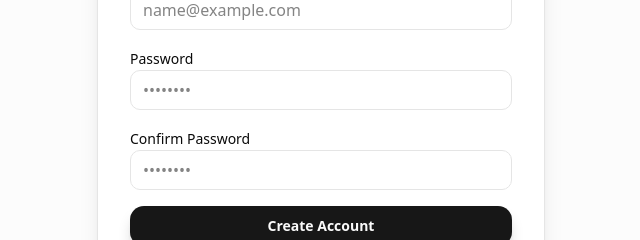
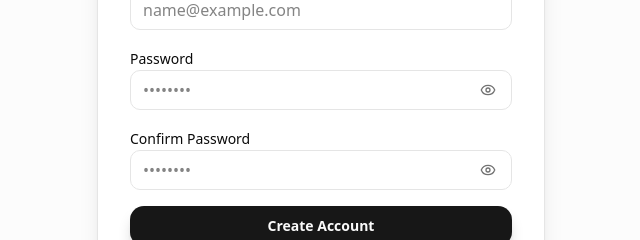
Before and after one commit to S-dev-coder/Expense-Tracker, a React app in the folder frontend/: page /register in a window 1280 px wide. Shown: the part 384-624 px from the top of the page, without its empty margins (319-959 px from the left). Built offline with nearby package versions, Linux system fonts and the light colour scheme; no server answers; the HTML template or start-up script is replaced by a standard one.

Commit message:
feat: Implement user registration and login pages password view option

```diff
--- a/frontend/src/pages/LoginPage.tsx
+++ b/frontend/src/pages/LoginPage.tsx
@@ -6,7 +6,7 @@ import { useAuth } from "../context/AuthContext";
 import { useNavigate, Link } from "react-router-dom";
 import { Button } from "../components/ui/button";
 import { toast } from "sonner";
-import { LogIn, Loader2 } from "lucide-react";
+import { LogIn, Loader2, Eye, EyeOff } from "lucide-react";
 
 const loginSchema = z.object({
     email: z.string().email("Invalid email address"),
@@ -19,6 +19,7 @@ const LoginPage: React.FC = () => {
     const { login } = useAuth();
     const navigate = useNavigate();
     const [isLoading, setIsLoading] = useState(false);
+    const [showPassword, setShowPassword] = useState(false);
 
     const {
         register,
@@ -60,7 +61,7 @@ const LoginPage: React.FC = () => {
                             <label className="text-sm font-medium">Email</label>
                             <input
                                 {...register("email")}
-                                className="w-full h-10 px-3 bg-background border rounded-lg focus:outline-none focus:ring-2 focus:ring-primary/20 transition-all"
+                                className="w-full h-10 px-3 bg-background border rounded-lg focus:outline-none focus:ring-2 focus:ring-primary/20 transition-all font-medium"
                                 placeholder="name@example.com"
                             />
                             {errors.email && <p className="text-xs text-red-500">{errors.email.message}</p>}
@@ -68,12 +69,25 @@ const LoginPage: React.FC = () => {
 
                         <div className="space-y-1">
                             <label className="text-sm font-medium">Password</label>
-                            <input
-                                type="password"
-                                {...register("password")}
-                                className="w-full h-10 px-3 bg-background border rounded-lg focus:outline-none focus:ring-2 focus:ring-primary/20 transition-all"
-                                placeholder="••••••••"
-                            />
+                            <div className="relative">
+                                <input
+                                    type={showPassword ? "text" : "password"}
+                                    {...register("password")}
+                                    className="w-full h-10 pl-3 pr-10 bg-background border rounded-lg focus:outline-none focus:ring-2 focus:ring-primary/20 transition-all font-medium"
+                                    placeholder="••••••••"
+                                />
+                                <button
+                                    type="button"
+                                    onClick={() => setShowPassword(!showPassword)}
+                                    className="absolute right-3 top-1/2 -translate-y-1/2 text-muted-foreground hover:text-primary transition-colors focus:outline-none p-1"
+                                >
+                                    {showPassword ? (
+                                        <EyeOff className="w-4 h-4" />
+                                    ) : (
+                                        <Eye className="w-4 h-4" />
+                                    )}
+                                </button>
+                            </div>
                             {errors.password && <p className="text-xs text-red-500">{errors.password.message}</p>}
                         </div>
 
--- a/frontend/src/pages/RegisterPage.tsx
+++ b/frontend/src/pages/RegisterPage.tsx
@@ -6,7 +6,7 @@ import { useAuth } from "../context/AuthContext";
 import { useNavigate, Link } from "react-router-dom";
 import { Button } from "../components/ui/button";
 import { toast } from "sonner";
-import { UserPlus, Loader2 } from "lucide-react";
+import { UserPlus, Loader2, Eye, EyeOff } from "lucide-react";
 
 const registerSchema = z.object({
     name: z.string().min(2, "Name must be at least 2 characters"),
@@ -24,6 +24,8 @@ const RegisterPage: React.FC = () => {
     const { register: registerUser } = useAuth();
     const navigate = useNavigate();
     const [isLoading, setIsLoading] = useState(false);
+    const [showPassword, setShowPassword] = useState(false);
+    const [showConfirmPassword, setShowConfirmPassword] = useState(false);
 
     const {
         register,
@@ -87,23 +89,49 @@ const RegisterPage: React.FC = () => {
 
                         <div className="space-y-1">
                             <label className="text-sm font-medium">Password</label>
+                            <div className="relative">
                                 <input
-                                type="password"
+                                    type={showPassword ? "text" : "password"}
                                     {...register("password")}
-                                className="w-full h-10 px-3 bg-background border rounded-lg focus:outline-none focus:ring-2 focus:ring-primary/20 transition-all"
+                                    className="w-full h-10 pl-3 pr-10 bg-background border rounded-lg focus:outline-none focus:ring-2 focus:ring-primary/20 transition-all font-medium"
                                     placeholder="••••••••"
                                 />
+                                <button
+                                    type="button"
+                                    onClick={() => setShowPassword(!showPassword)}
+                                    className="absolute right-3 top-1/2 -translate-y-1/2 text-muted-foreground hover:text-primary transition-colors focus:outline-none p-1"
+                                >
+                                    {showPassword ? (
+                                        <EyeOff className="w-4 h-4" />
+                                    ) : (
+                                        <Eye className="w-4 h-4" />
+                                    )}
+                                </button>
+                            </div>
                             {errors.password && <p className="text-xs text-red-500">{errors.password.message}</p>}
                         </div>
 
                         <div className="space-y-1">
                             <label className="text-sm font-medium">Confirm Password</label>
+                            <div className="relative">
                                 <input
-                                type="password"
+                                    type={showConfirmPassword ? "text" : "password"}
                                     {...register("confirmPassword")}
-                                className="w-full h-10 px-3 bg-background border rounded-lg focus:outline-none focus:ring-2 focus:ring-primary/20 transition-all"
+                                    className="w-full h-10 pl-3 pr-10 bg-background border rounded-lg focus:outline-none focus:ring-2 focus:ring-primary/20 transition-all font-medium"
                                     placeholder="••••••••"
                                 />
+                                <button
+                                    type="button"
+                                    onClick={() => setShowConfirmPassword(!showConfirmPassword)}
+                                    className="absolute right-3 top-1/2 -translate-y-1/2 text-muted-foreground hover:text-primary transition-colors focus:outline-none p-1"
+                                >
+                                    {showConfirmPassword ? (
+                                        <EyeOff className="w-4 h-4" />
+                                    ) : (
+                                        <Eye className="w-4 h-4" />
+                                    )}
+                                </button>
+                            </div>
                             {errors.confirmPassword && <p className="text-xs text-red-500">{errors.confirmPassword.message}</p>}
                         </div>
 
```
Lines whose indentation alone changed are shown as unchanged.
